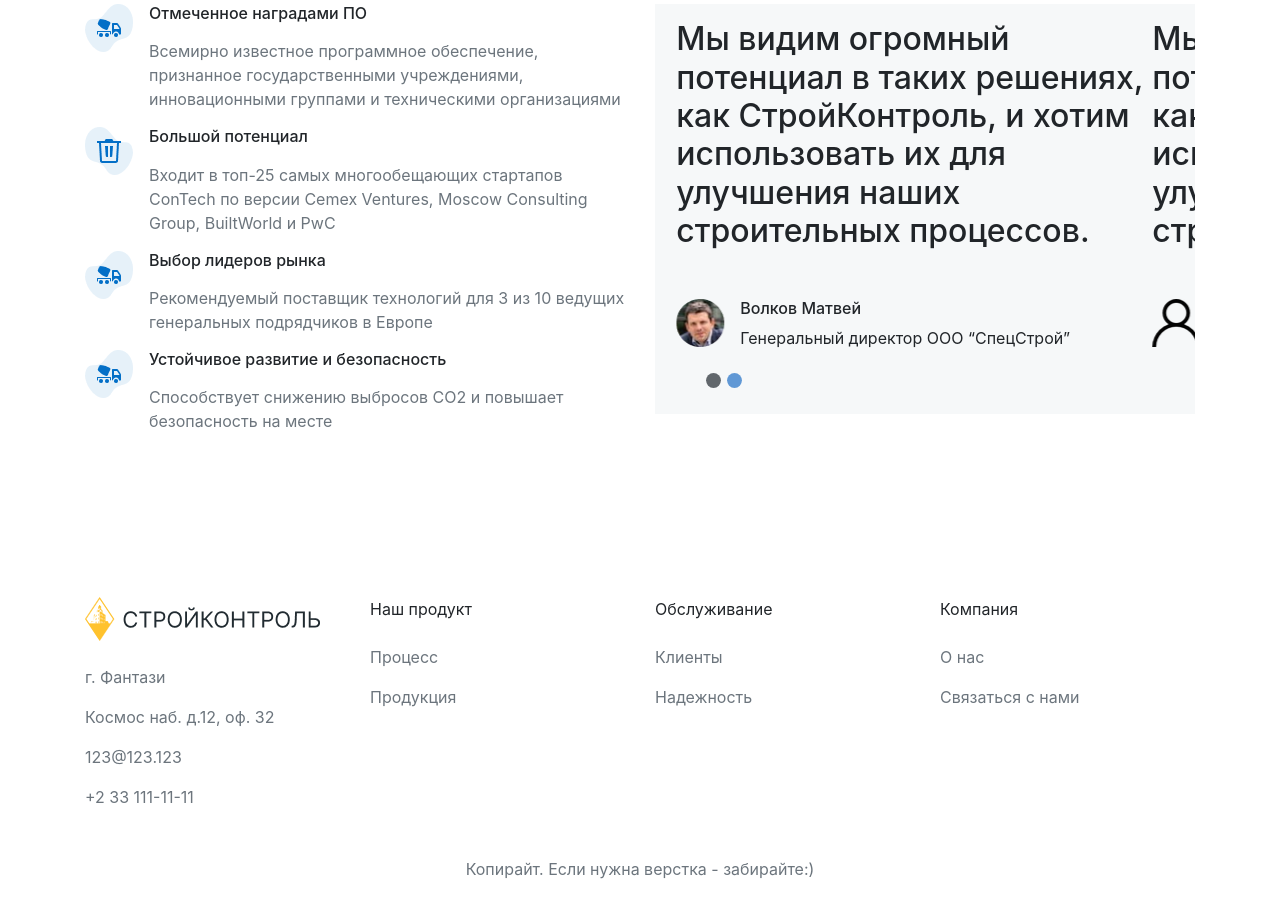
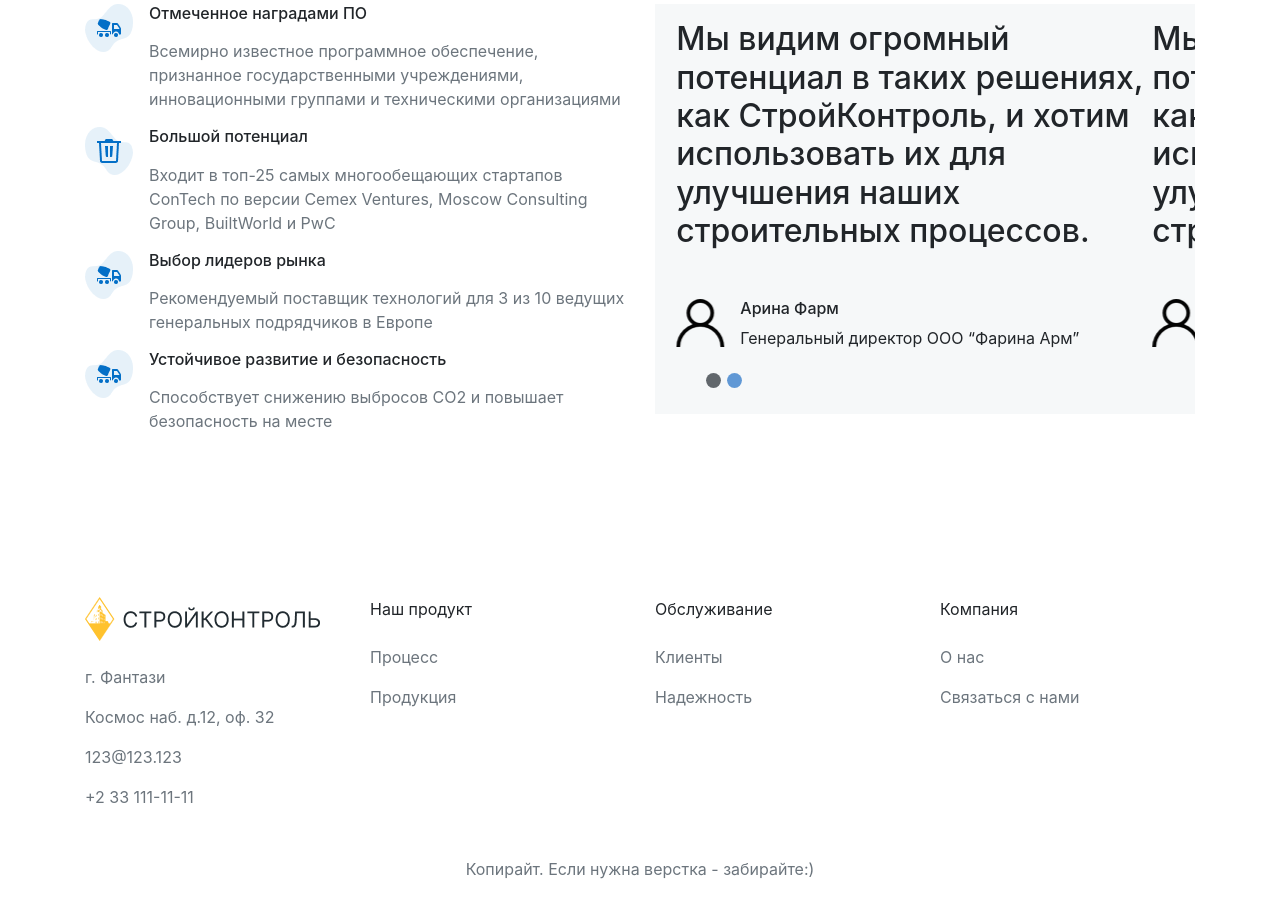
Before and after one commit to eich47/building, a website: page index.html in a window 1280 px wide. Shown: the part 7384-8281 px from the top of the page. Drawn offline with nearby package versions, Linux system fonts and the light colour scheme.

Commit message:
изменение фио, фото

```diff
--- a/index.html
+++ b/index.html
@@ -890,12 +890,12 @@
                       <div class="media">
                         <img
                           class="mr-3"
-                          src="/image/person/person1.png"
+                          src="/image/person/user.png"
                           alt="человек 1"
                         />
                         <div class="media-body">
-                          <h3 class="h6">Волков Матвей</h3>
-                          Генеральный директор ООО “СпецСтрой”
+                          <h3 class="h6">Арина Фарм</h3>
+                          Генеральный директор ООО “Фарина Арм”
                         </div>
                       </div>
                     </div>
```
